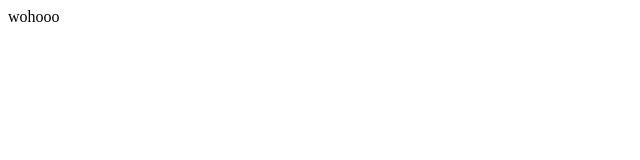
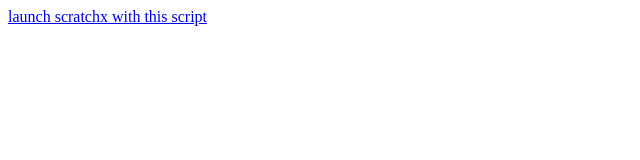
Before and after one commit to mactkg/scratchx-pushbullet, a plain HTML site: page index.html in a window 1280 px wide. Shown: the whole page, without its empty margins (0-640 px from the left). Drawn offline with Linux system fonts and the light colour scheme.

Commit message:
add link

```diff
--- a/index.html
+++ b/index.html
@@ -13,6 +13,6 @@
 <![endif]-->
 </head>
 <body>
-wohooo
+<a href="http://scratchx.org/?url=http://makerbox.net/scratchx-pushbullet/pushbullet.js">launch scratchx with this script</a>
 </body>
 </html>
```
